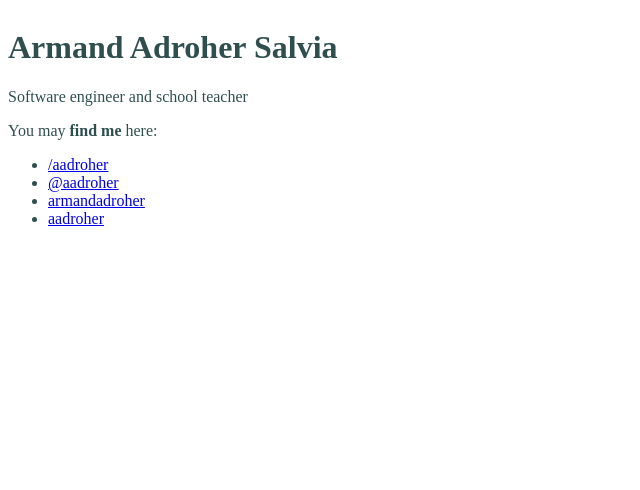
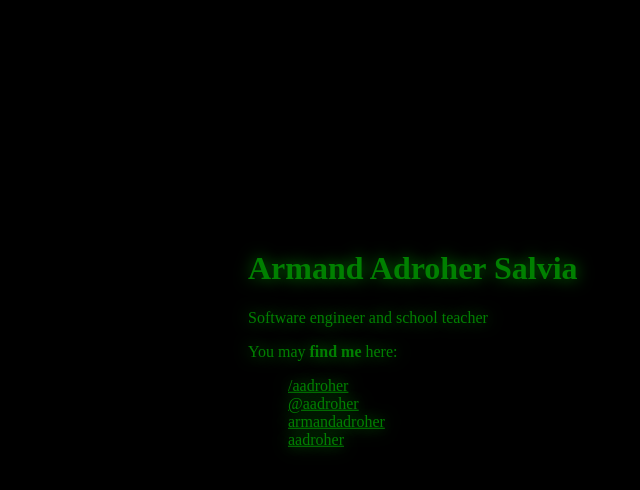
Before and after one commit to aadroher/armandadroher_name, a React app: page / in a window 1280 px wide. Shown: the top 490 px of the page, without its empty margins (0-640 px from the left). Built offline with nearby package versions, Linux system fonts and the light colour scheme; a web font is replaced by a local one.

Commit message:
Basic green style.

```diff
--- a/src/App.tsx
+++ b/src/App.tsx
@@ -43,10 +43,10 @@ const App: App = ({ className }) => (
   </div>
 );
 
+const fontColour = "green";
 const StyledApp = styled(App)`
   padding: 8px;
-  background-color: white;
-  color: darkslategray;
+  background-color: black;
   position: fixed;
   top: 0;
   left: 0;
@@ -54,13 +54,28 @@ const StyledApp = styled(App)`
   width: 100%;
 
   font-family: "Fira Mono";
+  color: ${fontColour};
+  text-shadow: ${fontColour} 0 0 1rem;
 
-  & > main-container {
+  a {
+    color: ${fontColour};
+  }
+
+  & > .main-container {
     width: 62.5%;
     min-width: 30rem;
     max-width: 80rem;
     margin-left: auto;
     margin-right: auto;
+    position: relative;
+    top: 40%;
+    transform: translateY(-50%);
+
+    ul {
+      li {
+        list-style-type: none;
+      }
+    }
   }
 `;
 
```
Also changed, not shown: src/fira-mono.woff2 (deleted).
